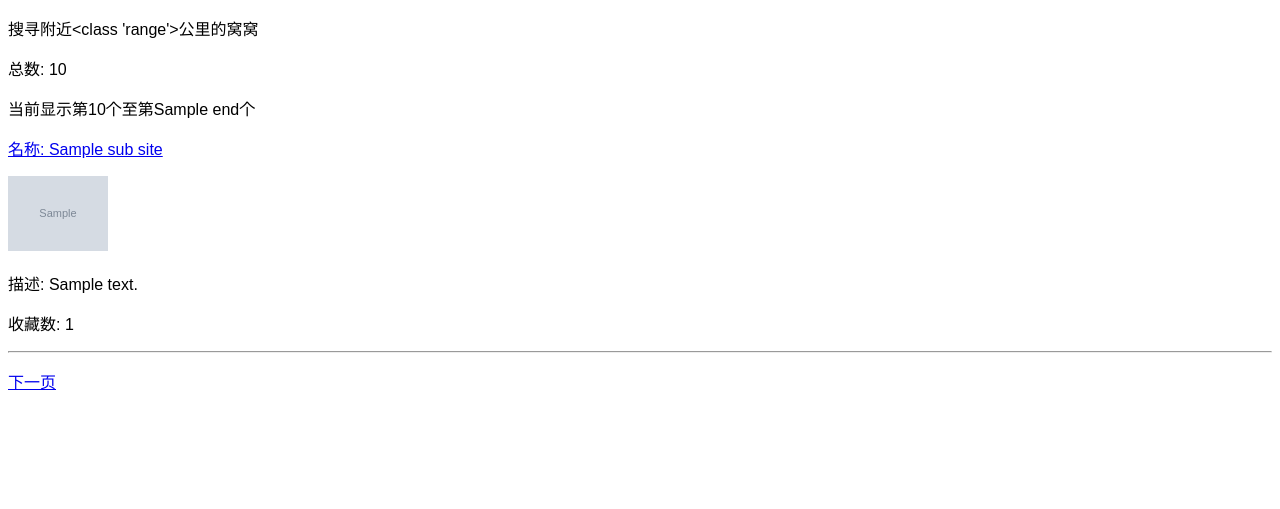
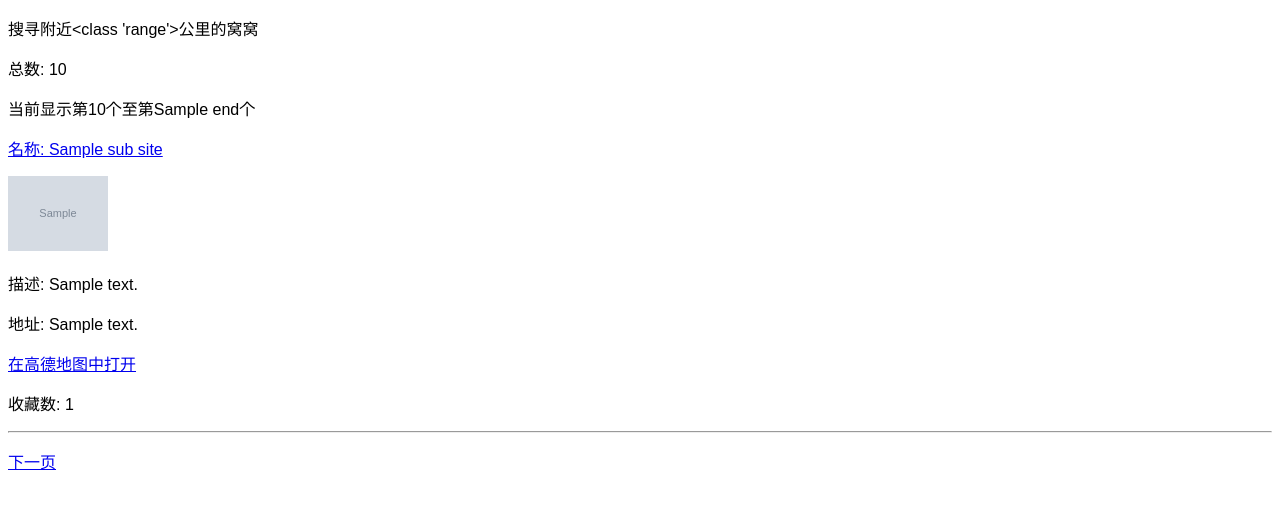
Before and after one commit to kfstorm/wowo-finder, a Flask app: template templates/sites.html in a window 1280 px wide. Shown: the top 509 px of the page. Run offline with Flask 2, Linux system fonts and the light colour scheme; the template is opened without the code that fills it: most values are stand-ins (such as "Sample title", 1, 10 or a date in 2020); grey boxes marked "Sample" are stand-in pictures.

Commit message:
Add link to jump to gaode app

```diff
--- a/templates/sites.html
+++ b/templates/sites.html
@@ -14,6 +14,10 @@
         {% endfor %}
         </p>
         <p>描述: {{ sub_site["description"] }}</p>
+        {% with longitude, latitude = bd09_to_gaode(sub_site["longitude"], sub_site["latitude"]) %}
+        <p>地址: {{sub_site["address"]}}</p>
+        <p><a href="https://uri.amap.com/marker?position={{longitude}},{{latitude}}&name={{sub_site['name']}}&src=找窝窝&coordinate=gaode&callnative=1">在高德地图中打开</a></p>
+        {% endwith %}
         <p>收藏数: {{ detail["countCollect"] }}</p>
         {% endwith %}
         <hr/>
```
Also changed, not shown: templates/site.html (+5 -3 lines).
